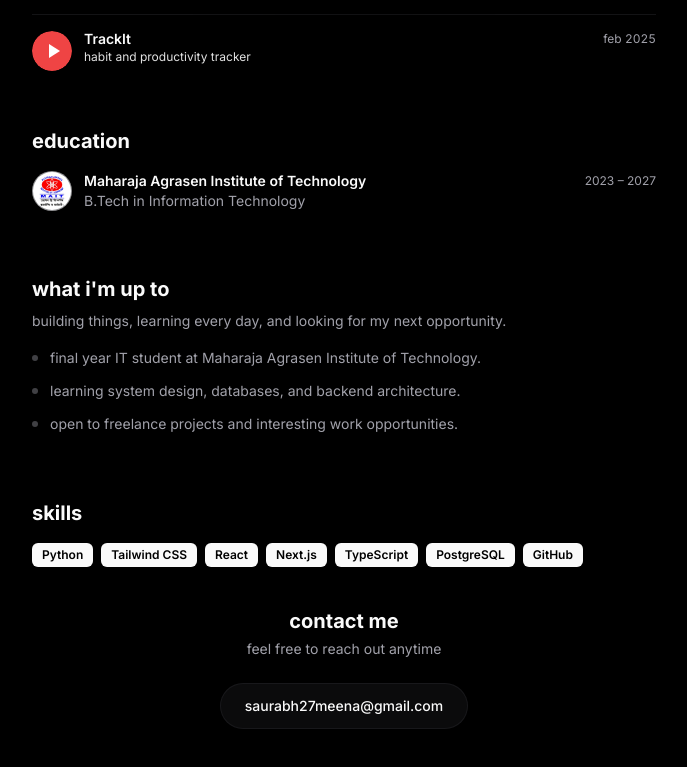
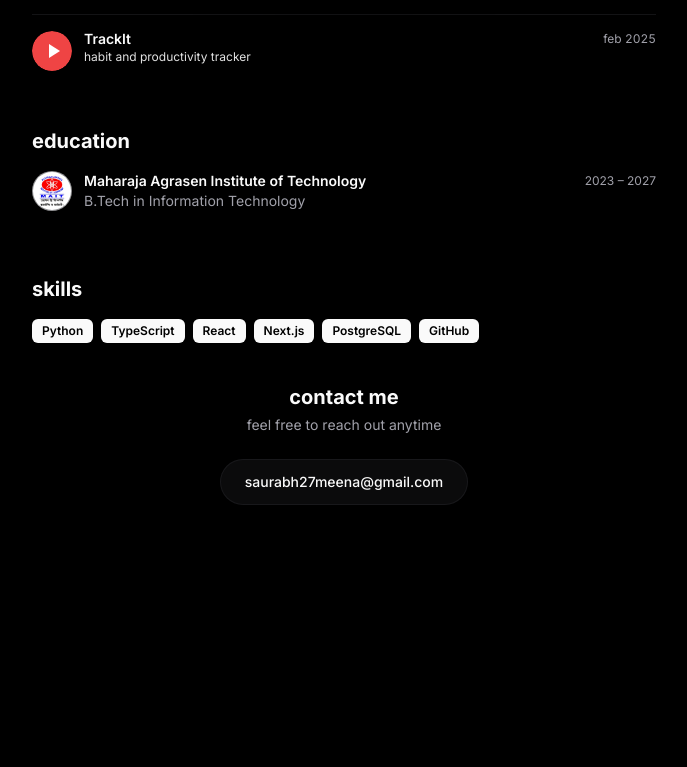
Before and after one commit to saurabhxmeena/Portfolio-Website, a Next.js app: page / in a window 1280 px wide. Shown: the part 800-1567 px from the top of the page, without its empty margins (296-983 px from the left). After the commit the page ends 1481 px from the top, so only its background shows below. Built offline with nearby package versions, Linux system fonts and the light colour scheme.

Commit message:
Update portfolio

```diff
--- a/src/app/page.tsx
+++ b/src/app/page.tsx
@@ -111,30 +111,12 @@ export default function Page() {
         </BlurFade>
       </section>
 
-      {/* What I'm up to */}
-      <section id="status">
+      {/* Skills */}
+      <section id="skills">
         <BlurFade delay={BLUR_FADE_DELAY * 9}>
-          <h2 className="text-xl font-bold mb-2">what i'm up to</h2>
-          <p className="text-sm text-muted-foreground mb-4">{siteConfig.status.tagline}</p>
+          <h2 className="text-xl font-bold mb-4">skills</h2>
         </BlurFade>
         <BlurFade delay={BLUR_FADE_DELAY * 10}>
-          <div className="flex flex-col space-y-2.5">
-            {siteConfig.status.items.map((item, idx) => (
-              <div key={idx} className="flex items-start gap-3 text-sm">
-                <div className="shrink-0 mt-2 size-1.5 rounded-full bg-muted-foreground/40" />
-                <span className="text-muted-foreground leading-relaxed">{item.text}</span>
-              </div>
-            ))}
-          </div>
-        </BlurFade>
-      </section>
-
-      {/* Skills */}
-      <section id="skills">
-        <BlurFade delay={BLUR_FADE_DELAY * 11}>
-          <h2 className="text-xl font-bold mb-4">skills</h2>
-        </BlurFade>
-        <BlurFade delay={BLUR_FADE_DELAY * 12}>
           <div className="flex flex-wrap gap-2">
             {siteConfig.skills.map((skill, idx) => (
               <span
@@ -150,11 +132,11 @@ export default function Page() {
 
       {/* Contact Me */}
       <section id="contact" className="flex flex-col items-center text-center -mt-4 sm:-mt-6">
-        <BlurFade delay={BLUR_FADE_DELAY * 13}>
+        <BlurFade delay={BLUR_FADE_DELAY * 11}>
           <h2 className="text-xl font-bold mb-1">contact me</h2>
           <p className="text-sm text-muted-foreground mb-6">feel free to reach out anytime</p>
         </BlurFade>
-        <BlurFade delay={BLUR_FADE_DELAY * 14}>
+        <BlurFade delay={BLUR_FADE_DELAY * 12}>
           <a
             href={`mailto:${siteConfig.social.Email.url.replace('mailto:', '')}`}
             className="inline-flex items-center gap-2 rounded-full border border-border/50 bg-muted/30 px-6 py-3 text-sm font-medium text-foreground hover:bg-muted transition-colors"
--- a/src/data/siteConfig.ts
+++ b/src/data/siteConfig.ts
@@ -19,10 +19,9 @@ and when I'm away from screens, I'm probably reading a book.`,
   avatarUrl: "/profile2.jpg",
   skills: [
     "Python",
-    "Tailwind CSS",
+    "TypeScript",
     "React",
     "Next.js",
-    "TypeScript",
     "PostgreSQL",
     "GitHub"
   ],
```
